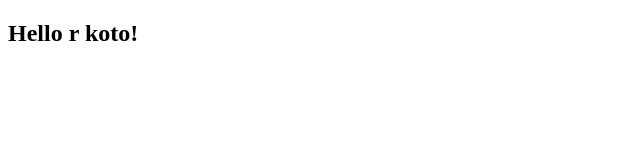
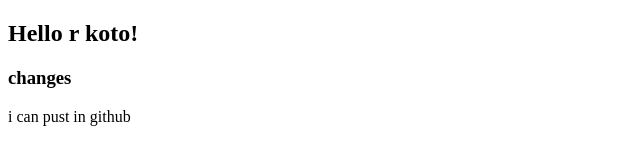
Before and after one commit to sanuarKhan/jv-first-repo, a plain HTML site: page index.html in a window 1280 px wide. Shown: the whole page, without its empty margins (0-640 px from the left). Drawn offline with Linux system fonts and the light colour scheme.

Commit message:
second commit

```diff
--- a/index.html
+++ b/index.html
@@ -8,5 +8,7 @@
 </head>
 <body>
     <h2>Hello r koto!</h2>
+    <h3>changes</h3>
+    <p>i can pust in github</p>
 </body>
 </html>
```
